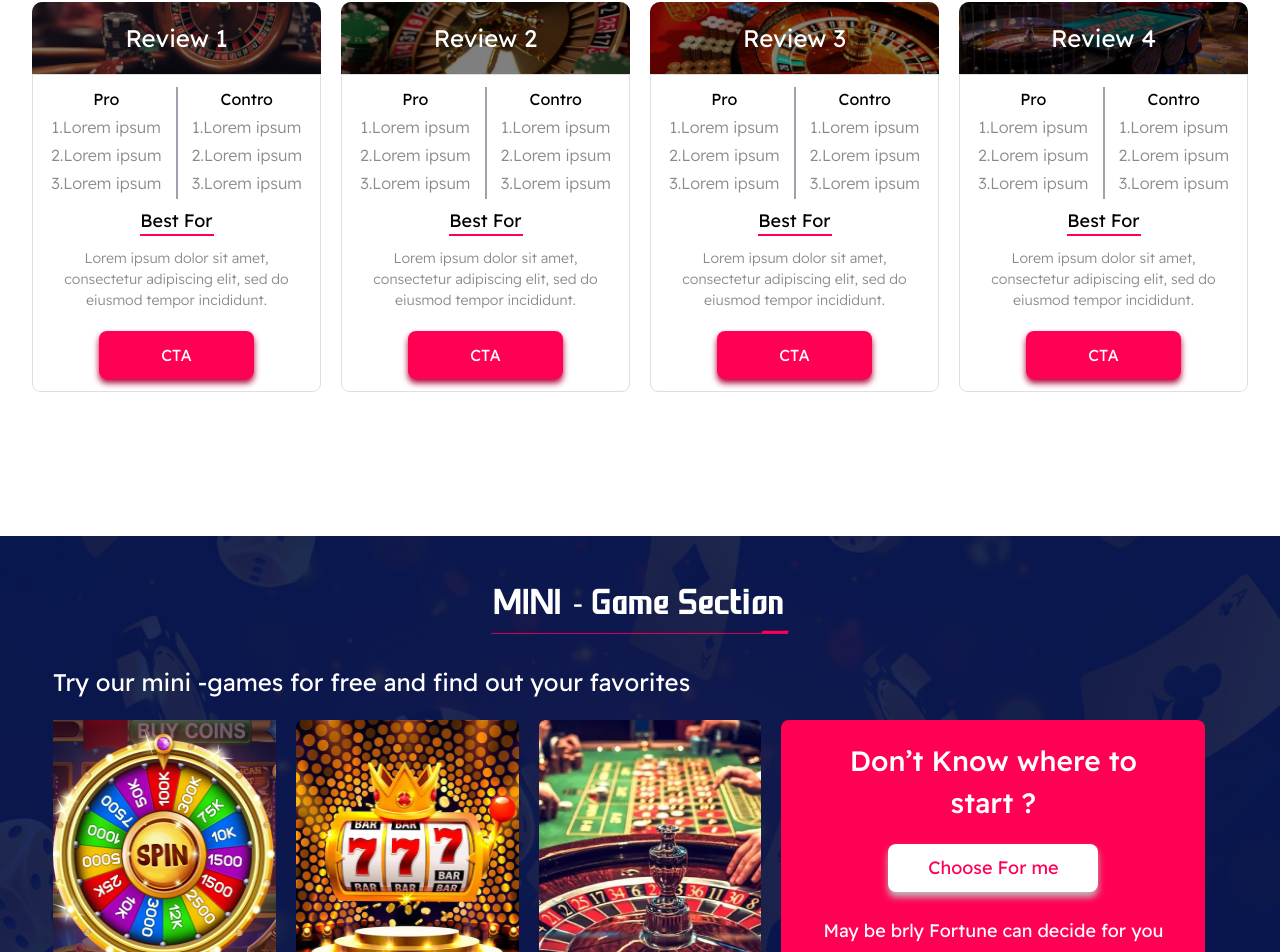
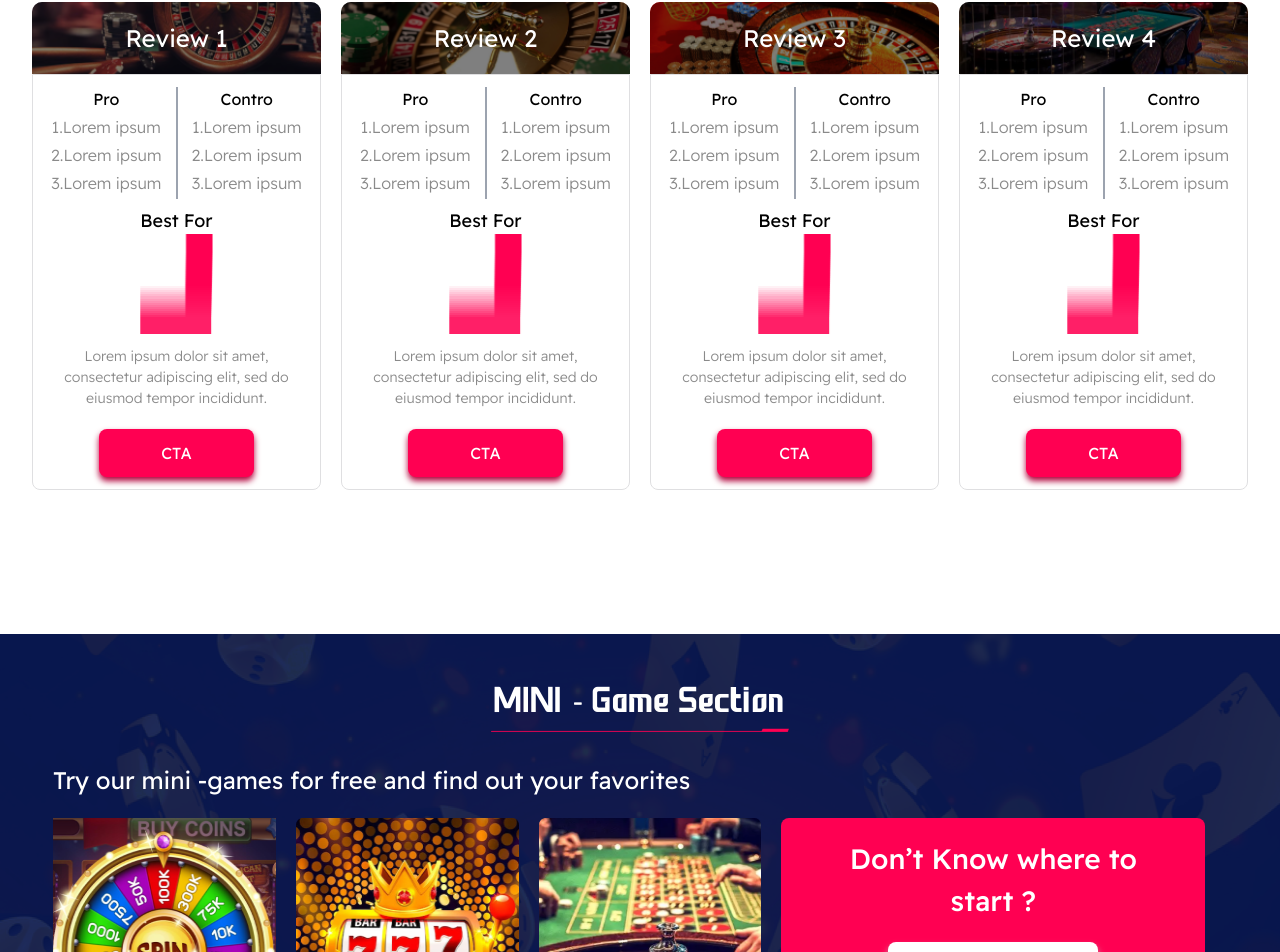
Before and after one commit to Jkanpariy2004/Jackpot, a React (Vite) app: page / in a window 1280 px wide. Shown: the part 751-1703 px from the top of the page. Built offline with nearby package versions, Linux system fonts and the light colour scheme.

Commit message:
responcive

```diff
--- a/src/Components/Slider.jsx
+++ b/src/Components/Slider.jsx
@@ -70,7 +70,8 @@ function Slider() {
                                         </div>
                                     </div>
                                     <div className='w-full'>
-                                        <p className='text-center mt-2 border-b-2 w-[74px] border-[#FF0052] mx-auto font-normal text-[18px]'>Best For</p>
+                                        <p className='text-center mt-2 w-[74px] mx-auto font-normal text-[18px]'>Best For</p>
+                                        <img src="/Images/Slider/Slider-card-border.png" className='mx-auto w-[64.56px] lg:w-[73.88px] h-[100px]' alt="" />
                                     </div>
                                     <div className="w-full mt-3">
                                         <p className='text-center font-light text-[#8A8A8A] my-1 text-[14px]'>
```
Also changed, not shown: public/Images/Slider/Slider-card-border.png (added).
